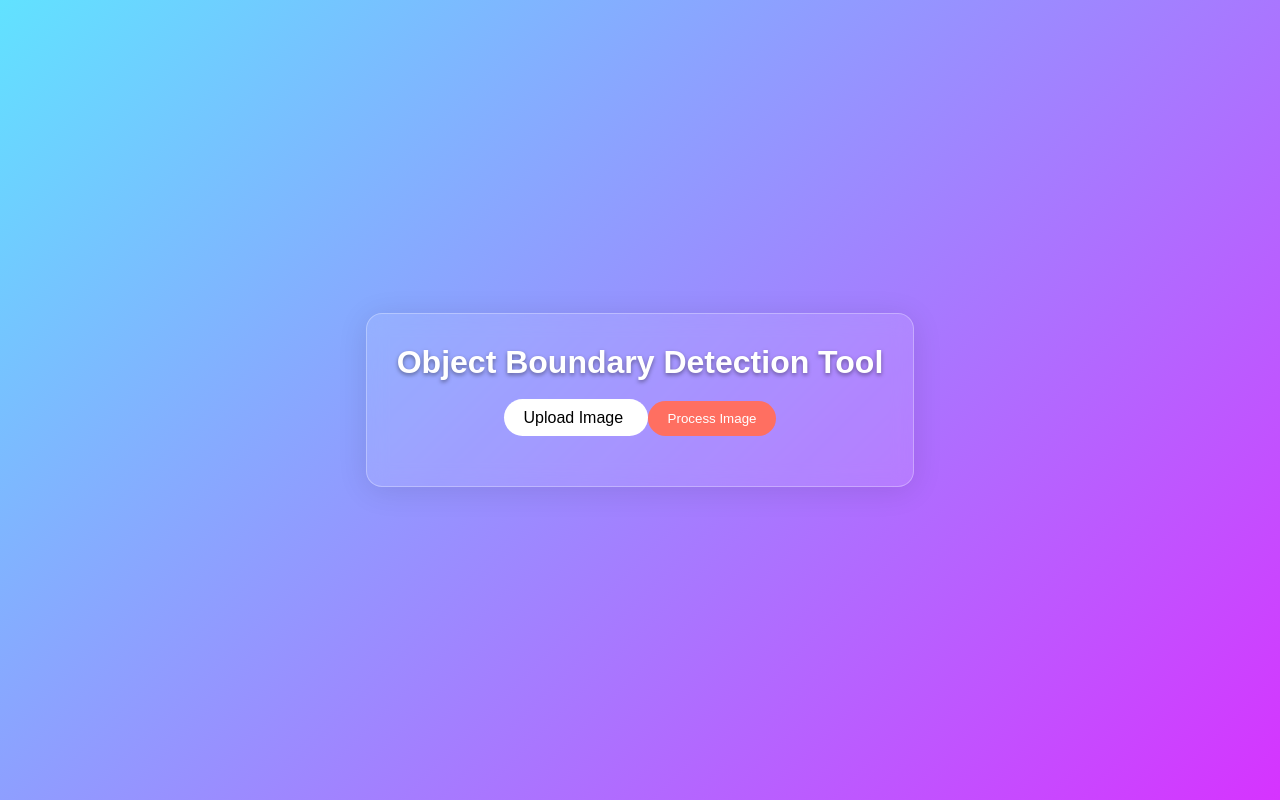
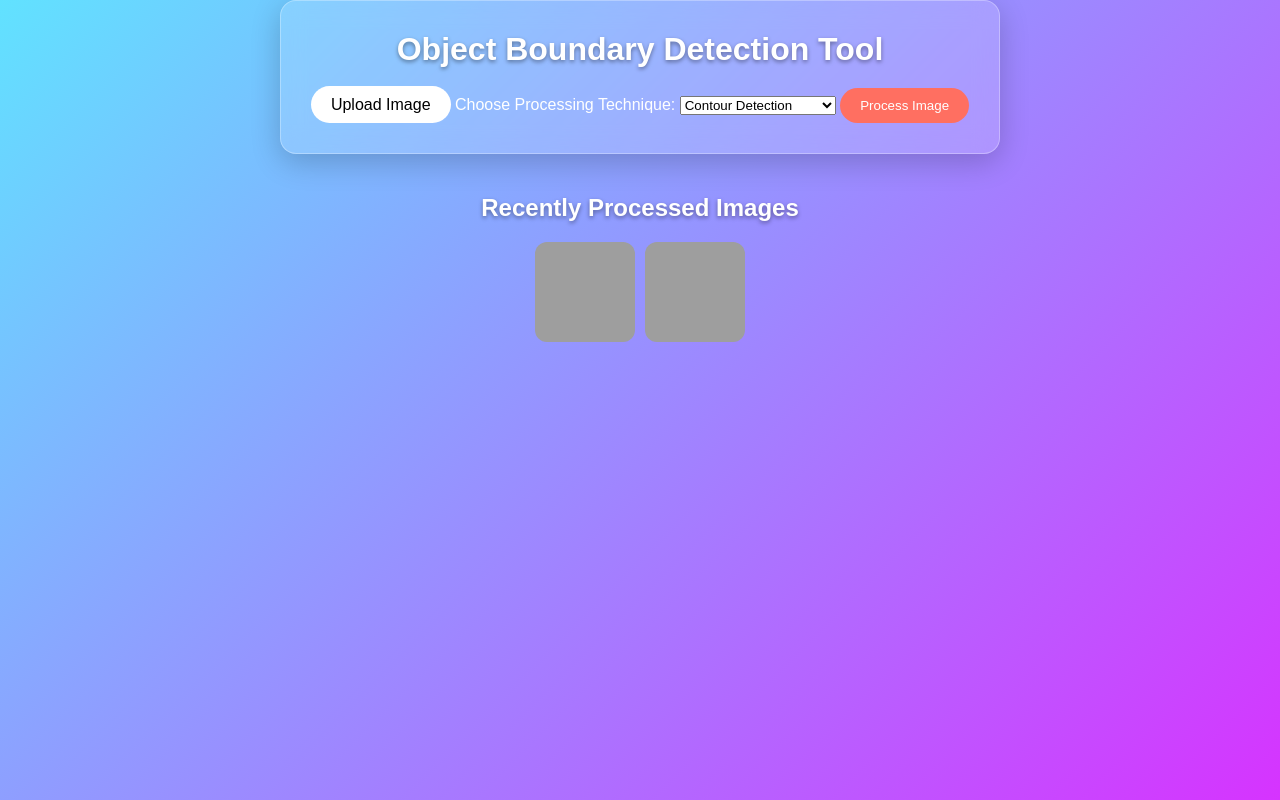
Before and after one commit to thenujad/vehicle-damage-detection-tool, a Flask app: page / in a window 1280 px wide. Run offline with Flask 3, Linux system fonts and the light colour scheme; grey boxes are pictures that could not be loaded.

Commit message:
updated features

```diff
--- a/app.py
+++ b/app.py
@@ -19,31 +19,50 @@ def index():
 def upload_file():
     if 'file' not in request.files:
         return redirect(request.url)
+
     file = request.files['file']
     if file.filename == '':
         return redirect(request.url)
+
     if file and allowed_file(file.filename):
         filename = secure_filename(file.filename)
         filepath = os.path.join(app.config['UPLOAD_FOLDER'], filename)
         file.save(filepath)
-        process_image(filepath)
+
+        technique = request.form.get('technique')
+        if technique == 'canny':
+            process_image_with_canny(filepath)
+        elif technique == 'sobel':
+            sobel_edge_detection(filepath)
+        else:
+            process_image(filepath)  # Default is contour detection
+
         return render_template('index.html', filename=filename)
+
     return redirect(request.url)
 
+# Processing techniques
 def process_image(filepath):
-    # Load the image
     image = cv2.imread(filepath)
     gray = cv2.cvtColor(image, cv2.COLOR_BGR2GRAY)
     _, thresh = cv2.threshold(gray, 150, 255, cv2.THRESH_BINARY)
+    contours, _ = cv2.findContours(thresh, cv2.RETR_TREE, cv2.CHAIN_APPROX_SIMPLE)
+    cv2.drawContours(image, contours, -1, (0, 255, 0), 3)
+    cv2.imwrite(filepath, image)
 
-    # Find contours
-    contours, _ = cv2.findContours(thresh, cv2.RETR_TREE, cv2.CHAIN_APPROX_SIMPLE)
+def process_image_with_canny(filepath):
+    image = cv2.imread(filepath)
+    gray = cv2.cvtColor(image, cv2.COLOR_BGR2GRAY)
+    edges = cv2.Canny(gray, 100, 200)
+    cv2.imwrite(filepath, edges)
 
-    # Draw contours
-    cv2.drawContours(image, contours, -1, (0, 255, 0), 3)
-
-    # Save the processed image
-    cv2.imwrite(filepath, image)
+def sobel_edge_detection(filepath):
+    image = cv2.imread(filepath)
+    gray = cv2.cvtColor(image, cv2.COLOR_BGR2GRAY)
+    sobelx = cv2.Sobel(gray, cv2.CV_64F, 1, 0, ksize=5)
+    sobely = cv2.Sobel(gray, cv2.CV_64F, 0, 1, ksize=5)
+    sobel_combined = cv2.sqrt(cv2.addWeighted(sobelx**2, 1, sobely**2, 1, 0))
+    cv2.imwrite(filepath, sobel_combined)
 
 if __name__ == '__main__':
     app.run(debug=True)
--- a/static/css/style.css
+++ b/static/css/style.css
@@ -15,20 +15,25 @@ body {
 
 .container {
     display: flex;
-    justify-content: center;
+    flex-direction: column;
     align-items: center;
     height: 100%;
 }
 
 .glass-box {
-    background: rgba(255, 255, 255, 0.1);
+    background: rgba(255, 255, 255, 0.15);
     border-radius: 16px;
     padding: 30px;
-    backdrop-filter: blur(10px);
-    box-shadow: 0 4px 30px rgba(0, 0, 0, 0.1);
+    backdrop-filter: blur(12px);
+    box-shadow: 0 8px 30px rgba(0, 0, 0, 0.2);
     border: 1px solid rgba(255, 255, 255, 0.3);
     text-align: center;
     color: #fff;
+    transition: all 0.3s ease;
+}
+
+.glass-box:hover {
+    box-shadow: 0 12px 40px rgba(0, 0, 0, 0.3);
 }
 
 .glass-box h1 {
@@ -36,10 +41,6 @@ body {
     font-size: 2rem;
     color: #ffffff;
     text-shadow: 0 2px 4px rgba(0, 0, 0, 0.4);
-}
-
-.glass-box form {
-    margin-bottom: 20px;
 }
 
 .custom-file-upload {
@@ -84,3 +85,32 @@ button:hover {
     max-width: 500px;
     border-radius: 12px;
 }
+
+.gallery {
+    margin-top: 40px;
+    text-align: center;
+}
+
+.gallery h2 {
+    color: #ffffff;
+    text-shadow: 0 2px 4px rgba(0, 0, 0, 0.4);
+}
+
+.image-thumbnails {
+    display: flex;
+    justify-content: center;
+    gap: 10px;
+    margin-top: 20px;
+}
+
+.image-thumbnails img {
+    width: 100px;
+    height: 100px;
+    border-radius: 12px;
+    object-fit: cover;
+    transition: transform 0.3s ease;
+}
+
+.image-thumbnails img:hover {
+    transform: scale(1.1);
+}
--- a/templates/index.html
+++ b/templates/index.html
@@ -10,21 +10,51 @@
     <div class="container">
         <div class="glass-box">
             <h1>Object Boundary Detection Tool</h1>
+
+            <!-- Form to Upload File -->
             <form action="{{ url_for('upload_file') }}" method="POST" enctype="multipart/form-data">
-                <label for="file-upload" class="custom-file-upload">
-                    Upload Image
-                </label>
-                <input id="file-upload" type="file" name="file" />
+                <label for="file-upload" class="custom-file-upload">Upload Image</label>
+                <input id="file-upload" type="file" name="file" required />
+
+                <label for="technique">Choose Processing Technique:</label>
+                <select id="technique" name="technique">
+                    <option value="contour">Contour Detection</option>
+                    <option value="canny">Canny Edge Detection</option>
+                    <option value="sobel">Sobel Edge Detection</option>
+                </select>
+
                 <button type="submit">Process Image</button>
             </form>
 
+            <!-- Display Processed Image -->
             {% if filename %}
                 <h2>Processed Image</h2>
                 <div class="image-box">
                     <img src="{{ url_for('static', filename='uploads/' + filename) }}" alt="Processed Image">
                 </div>
             {% endif %}
+
+            <!-- Loading Animation -->
+            <div id="loading" style="display:none;">
+                <img src="{{ url_for('static', filename='images/loading.gif') }}" alt="Loading...">
+            </div>
+        </div>
+
+        <!-- Gallery for Recently Processed Images -->
+        <div class="gallery">
+            <h2>Recently Processed Images</h2>
+            <div class="image-thumbnails">
+                <img src="{{ url_for('static', filename='uploads/image1.jpg') }}" alt="Image 1">
+                <img src="{{ url_for('static', filename='uploads/image2.jpg') }}" alt="Image 2">
+            </div>
         </div>
     </div>
+
+    <!-- Script to Show Loading Animation -->
+    <script>
+        document.querySelector('form').onsubmit = function() {
+            document.getElementById('loading').style.display = 'block';
+        };
+    </script>
 </body>
 </html>
```
